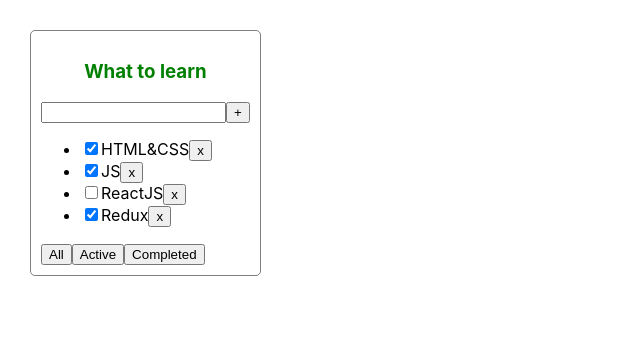
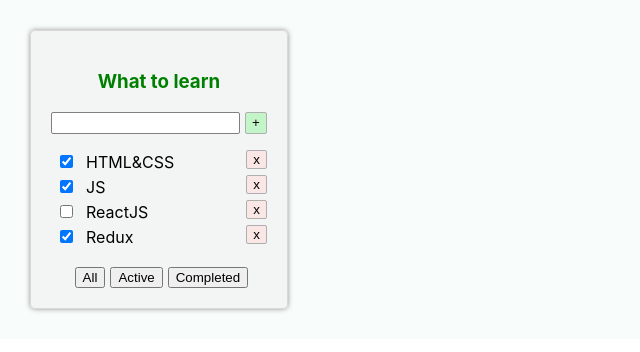
Before and after one commit to AliaksandrLiubanets/todolist, a React (Create React App) app: page / in a window 1280 px wide. Shown: the top 352 px of the page, without its empty margins (0-640 px from the left). Built offline with nearby package versions, Linux system fonts and the light colour scheme.

Commit message:
Add styles for Todolist

```diff
--- a/src/App.css
+++ b/src/App.css
@@ -1,6 +1,7 @@
 .App {
   padding: 30px;
   display: flex;
+  background-color: rgba(247, 253, 251, 0.87);
 }
 
 .App > div {
--- a/src/Style.module.css
+++ b/src/Style.module.css
@@ -1,7 +1,49 @@
 .border {
-    border: gray 1px solid;
+    border: #d9d8d8 1px solid;
     border-radius: 5px;
-    padding: 10px;
+    padding: 20px;
+    background-color: rgba(241, 241, 241, 0.61);
+    box-shadow: 0 0 5px rgba(128, 128, 128, 0.84);
+}
+
+.input_block input {
+    height: 18px;
+    padding: 1px 5px;
+    border-radius: 2px;
+    border: 1px solid gray;
+}
+
+.input_block button {
+    height: 22px;
+    border: 1px solid #b0afaf;
+    border-radius: 2px;
+    background-color: rgba(182, 245, 186, 0.77);
+
+}
+
+.list {
+    margin-left: -35px;
+}
+
+.list li span {
+    margin-left: 10px;
+}
+
+.list li button {
+    display: flex;
+    float: right;
+    background-color: rgba(255, 214, 214, 0.49);
+    border: 1px solid #b0afaf;
+    border-radius: 2px;
+}
+
+.list li {
+    list-style: none;
+    line-height: 25px;
+}
+
+.border div button {
+    margin-left: 5px;
 }
 
 h3 {
@@ -13,3 +55,7 @@
     color:rgb(2, 78, 78);
     text-shadow: 2px 2px aqua;
 }
+
+.filter {
+    text-align: center;
+}
--- a/src/Todolist.tsx
+++ b/src/Todolist.tsx
@@ -47,7 +47,7 @@
     return (
         <div className={s.border}>
             <h3 className={props.title === 'Songs' ? s.h3blue : undefined}>{props.title}</h3>
-            <div>
+            <div className={s.input_block}>
                 <input
                     value={title}
                     onChange={setInputValue}
@@ -55,10 +55,10 @@
                 />
                 <button onClick={addTask}>+</button>
             </div>
-            <ul>
+            <ul className={s.list}>
                 {elementsTask}
             </ul>
-            <div>
+            <div className={s.filter}>
                 <button onClick={setAll}>All</button>
                 <button onClick={setActive}>Active</button>
                 <button onClick={setCompleted}>Completed</button>
```
